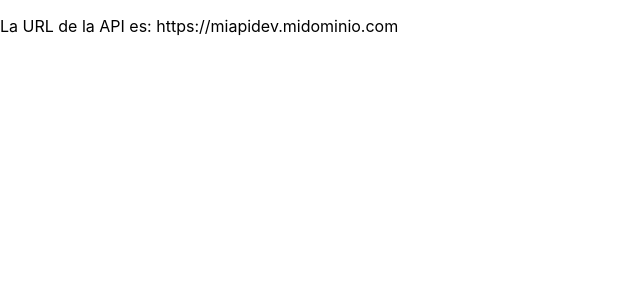
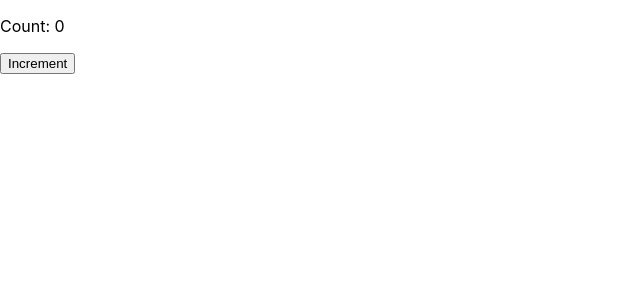
Before and after one commit to gorkavillara/imagina-formacion-react, a React (Create React App) app: page / in a window 1280 px wide. Shown: the top 300 px of the page, without its empty margins (0-640 px from the left). Built offline with nearby package versions, Linux system fonts and the light colour scheme.

Commit message:
Preparación build

```diff
--- a/src/App.js
+++ b/src/App.js
@@ -1,14 +1,14 @@
-import React from 'react'
+import React, { useState } from "react";
 
 function App() {
-
-  const apiUrl = process.env.REACT_APP_API_URL
+  const [count, setCount] = useState(0);
 
   return (
     <div>
-      <p>La URL de la API es: {apiUrl}</p>
+      <p>Count: {count}</p>
+      <button onClick={() => setCount((prev) => prev + 1)}>Increment</button>
     </div>
-  )
+  );
 }
 
-export default App
+export default App;
--- a/src/index.js
+++ b/src/index.js
@@ -3,10 +3,6 @@
 import App from './App';
 import './index.css';
 
-navigator.serviceWorker.register('/service-worker.js')
-  .then(registration => console.log('Service worker registrado', registration.scope))
-  .catch(error => console.error('Service worker NO registrado', error))
-
 const root = ReactDOM.createRoot(document.getElementById('root'));
 root.render(
     <App />
```
